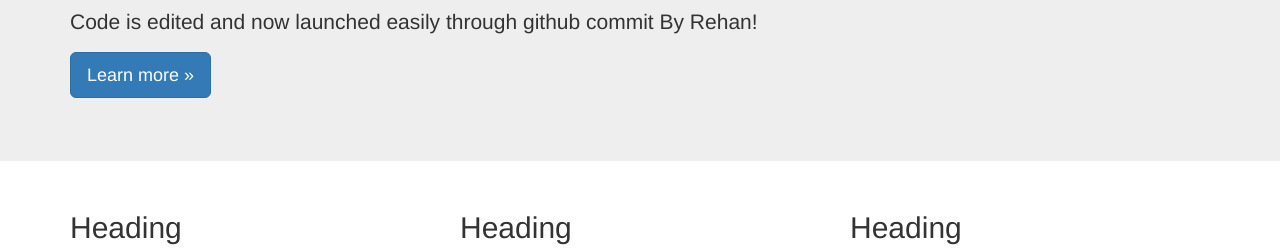
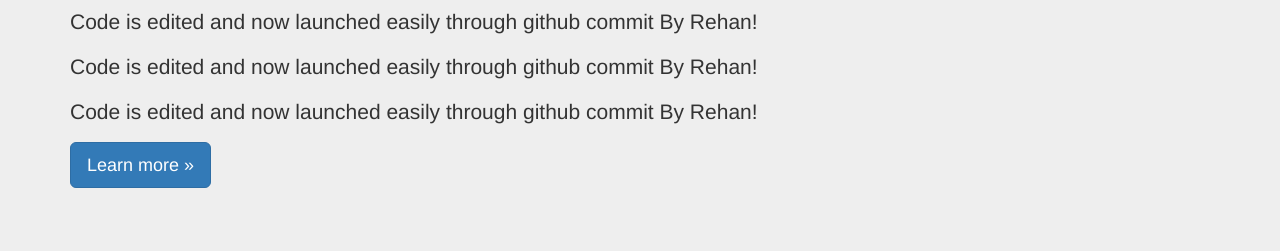
Before and after one commit to Rehans2000/CodeDelploy, a plain HTML site: page index.html in a window 1280 px wide. Shown: the part 497-748 px from the top of the page. Drawn offline with nearby package versions, Linux system fonts and the light colour scheme.

Commit message:
edit index.html

```diff
--- a/index.html
+++ b/index.html
@@ -18,6 +18,8 @@
         <h1>AWS CodeDeploy with github!!</h1>
         <h1>AWS CodeDeploy with github!!</h1>
         <h1>AWS CodeDeploy with github!!</h1>
+        <p>Code is edited and now launched easily through github commit By Rehan!</p>
+        <p>Code is edited and now launched easily through github commit By Rehan!</p>
         <p>Code is edited and now launched easily through github commit By Rehan!</p>
         <p><a class="btn btn-primary btn-lg" href="#" role="button">Learn more &raquo;</a></p>
       </div>
```
